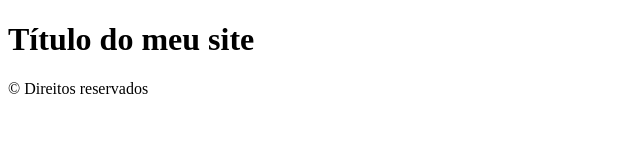
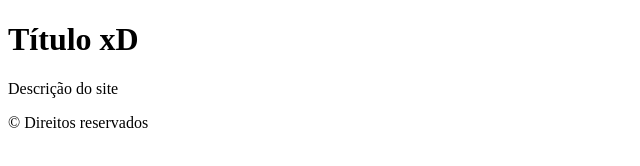
Before and after one commit to Caiosilva8/aula, a plain HTML site: page index.html in a window 1280 px wide. Shown: the whole page, without its empty margins (0-640 px from the left). Drawn offline with Linux system fonts and the light colour scheme.

Commit message:
atualização noturna

```diff
--- a/index.html
+++ b/index.html
@@ -5,7 +5,10 @@
 	<title>Document</title>
 </head>
 <body>
-	<h1>Título do meu site</h1>
+	<header>
+		<h1>Título xD</h1>
+		<p>Descrição do site</p>
+	</header>
 	<footer>
 		&copy; Direitos reservados
 	</footer>
```
